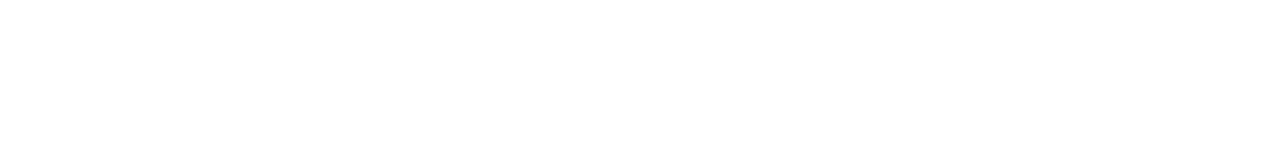
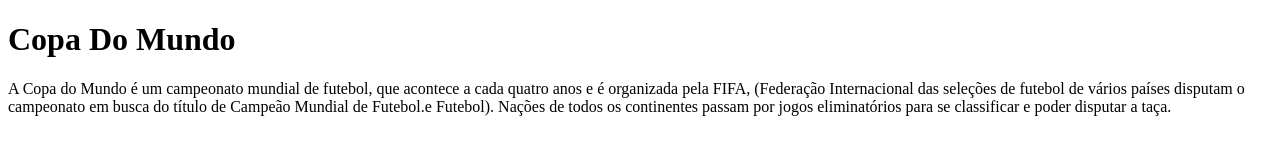
Before and after one commit to ThiagoeElias/thiiago, a plain HTML site: page index.html in a window 1280 px wide. Drawn offline with Linux system fonts and the light colour scheme.

Commit message:
Add files via upload

```diff
--- a/index.html
+++ b/index.html
@@ -6,6 +6,14 @@
     <title>Copa do mundo</title>
 </head>
 <body>
+    <h1>Copa Do Mundo</h1>
+    <p>A Copa do Mundo é um campeonato mundial de futebol, que acontece a cada quatro anos e é organizada pela FIFA,
+        (Federação Internacional das seleções de futebol de vários países disputam o campeonato em busca do título de Campeão Mundial de Futebol.e Futebol).
+         Nações de todos os continentes passam por jogos eliminatórios para se classificar e poder disputar a taça.
+
+    </p>
+    <p></p>
+    <p></p>
 
 </body>
 </html>
```
